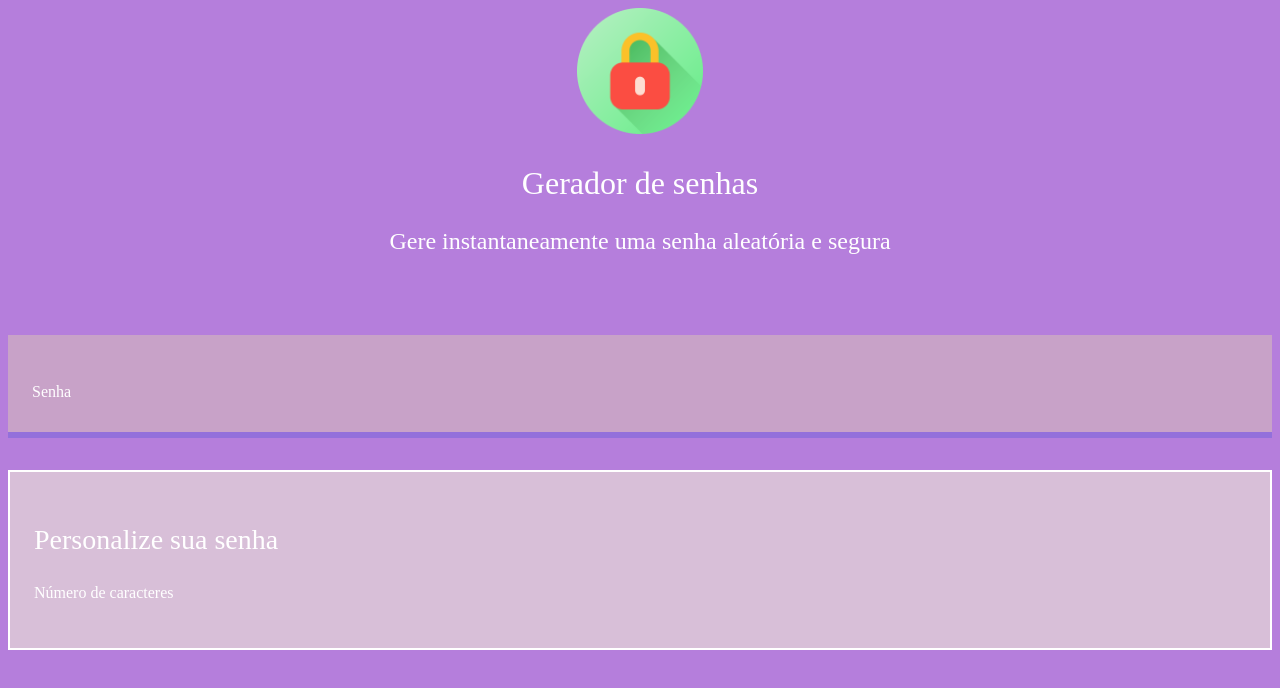
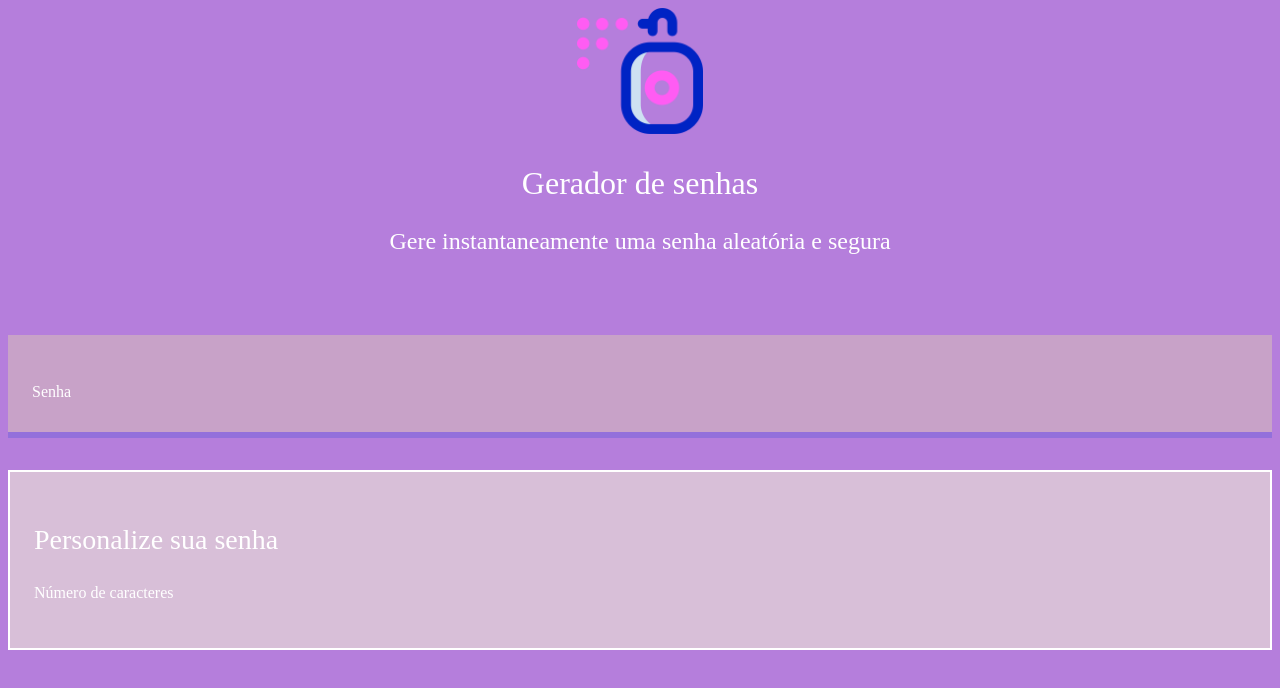
Before and after one commit to Ange2008/crie-uma-senha, a plain HTML site: page index.html in a window 1280 px wide. Drawn offline with Linux system fonts and the light colour scheme; a web font is replaced by a local one.

Commit message:
23456789

```diff
--- a/index.html
+++ b/index.html
@@ -9,7 +9,7 @@
 <body>
     <section class="conteudo">
         <div class="conteudo-titulo">
-            <img src="./img/lock.png" alt="cadeado">
+            <img src="./img/padlock.png" alt="cadeado">
             <h2 class="titulo-principal">Gerador de senhas</h2>
             <h3 class="titulo-secundario">Gere instantaneamente uma senha aleatória e segura</h3>
         </div>
```
Also changed, not shown: img/padlock.png (added).
